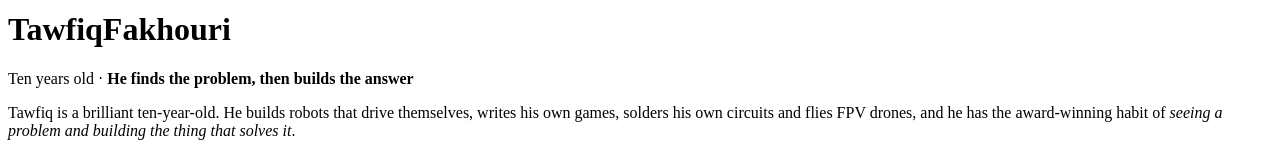
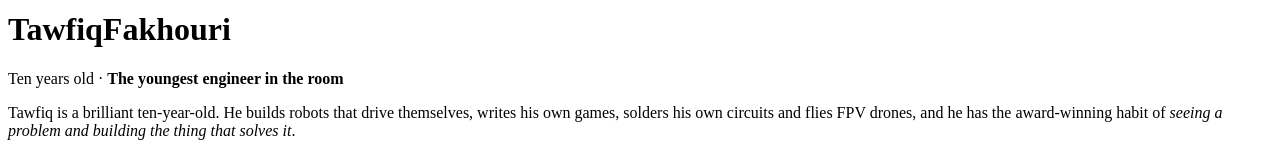
Before and after one commit to NmaaAlhawary/TawfiqFakhouri, a React (Vite) app: page / in a window 1280 px wide. Shown: the part 164-319 px from the top of the page. Built offline with nearby package versions, Linux system fonts and the light colour scheme; the HTML template or start-up script is replaced by a standard one.

Commit message:
Call him the youngest engineer in the hero line

```diff
--- a/src/App.jsx
+++ b/src/App.jsx
@@ -116,7 +116,7 @@ export default function App() {
           <div className="inner">
             <p className="eyebrow">Portfolio · 2024–2026</p>
             <Name first="Tawfiq" last="Fakhouri" />
-            <p className="sub">Ten years old · <b>He finds the problem, then builds the answer</b></p>
+            <p className="sub">Ten years old · <b>The youngest engineer in the room</b></p>
             <p className="lede">
               Tawfiq is a brilliant ten-year-old. He builds robots that drive themselves, writes his
               own games, solders his own circuits and flies FPV drones, and he has the award-winning
```
